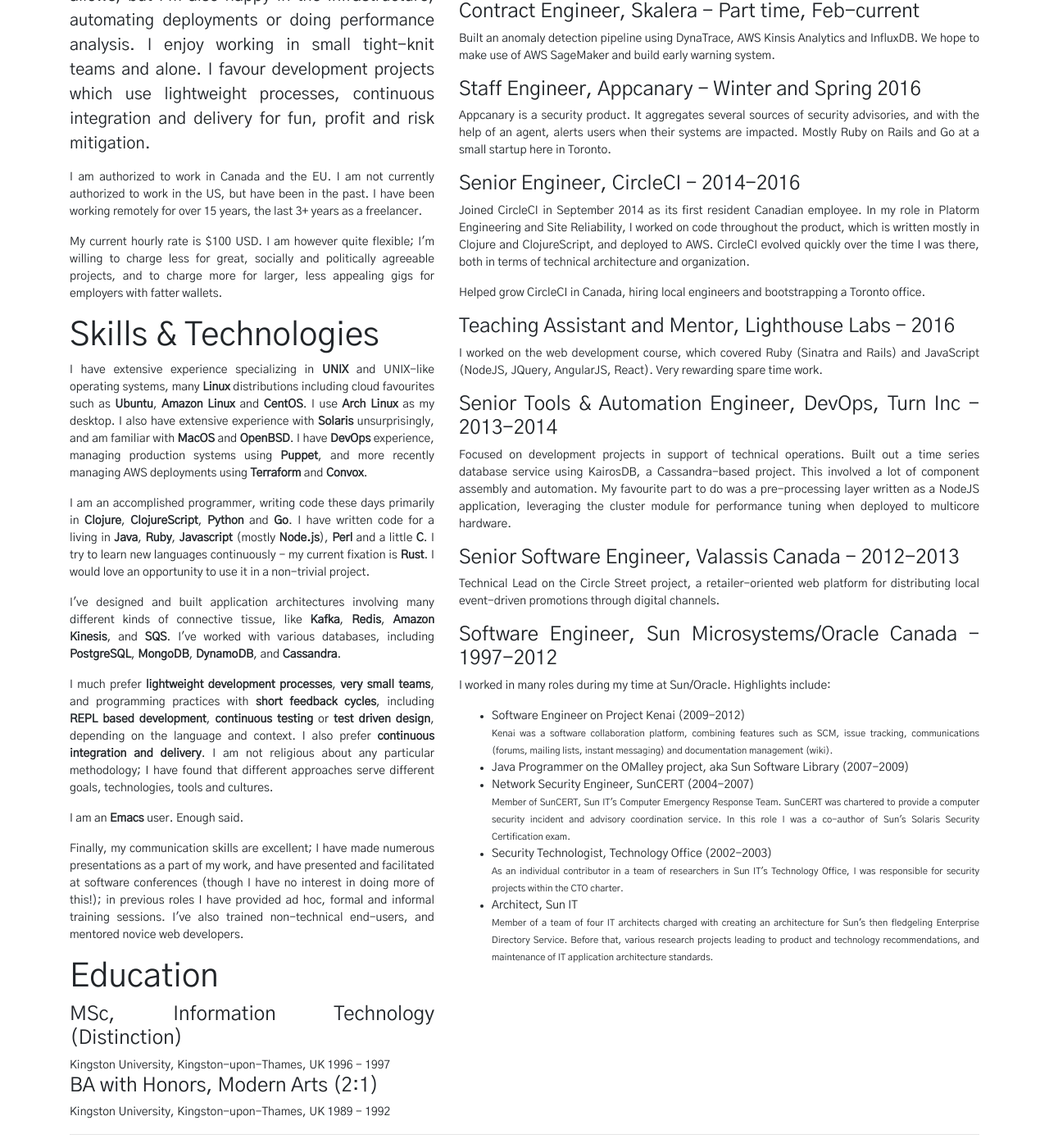
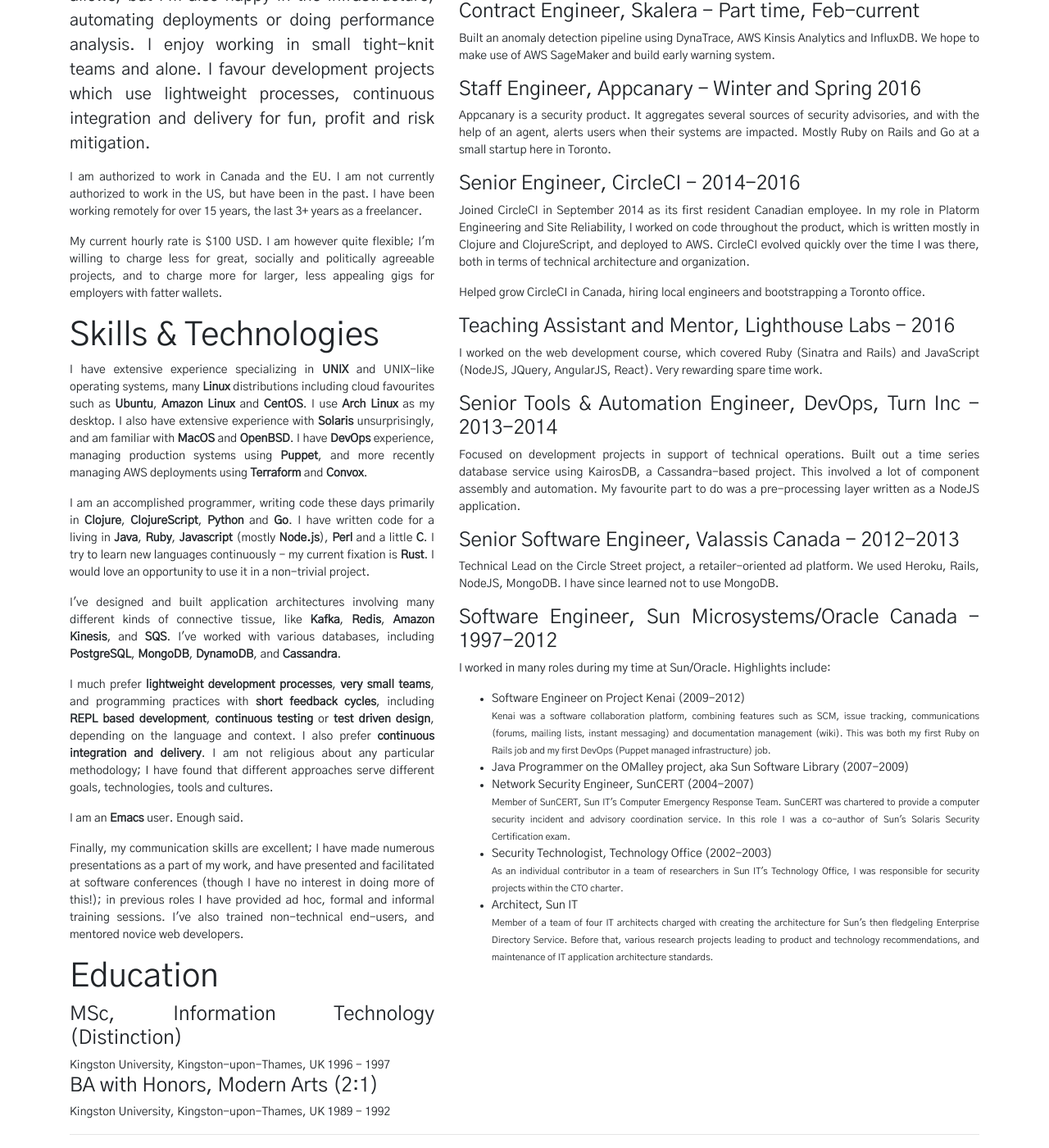
Before and after one commit to j0ni/j0ni.github.io, a Jekyll site: the page built from resume.html, in a window 1280 px wide and 1400 px high, scrolled down 550 px. Shown: the whole window at 82% size. Built offline with Jekyll 4.4.1, drawn with Linux system fonts in a browser that asks for light colours.

Commit message:
More updates

```diff
--- a/resume.html
+++ b/resume.html
@@ -222,8 +222,7 @@
           out a time series database service using KairosDB, a Cassandra-based
           project. This involved a lot of component assembly and automation. My
           favourite part to do was a pre-processing layer written as a NodeJS
-          application, leveraging the cluster module for performance tuning when
-          deployed to multicore hardware.
+          application.
         </p>
       </section>
 
@@ -231,9 +230,9 @@
         <h4>Senior Software Engineer, Valassis Canada - 2012-2013</h4>
 
         <p>
-          Technical Lead on the Circle Street project, a retailer-oriented web
-          platform for distributing local event-driven promotions through
-          digital channels.
+          Technical Lead on the Circle Street project, a retailer-oriented ad
+          platform. We used Heroku, Rails, NodeJS, MongoDB. I have since learned
+          not to use MongoDB.
         </p>
       </section>
 
@@ -250,7 +249,9 @@
             <small>
               Kenai was a software collaboration platform, combining features
               such as SCM, issue tracking, communications (forums, mailing lists,
-              instant messaging) and documentation management (wiki).
+              instant messaging) and documentation management (wiki). This was
+              both my first Ruby on Rails job and my first DevOps (Puppet
+              managed infrastructure) job.
             </small>
           </li>
 
@@ -258,10 +259,10 @@
 
           <li>Network Security Engineer, SunCERT (2004-2007)<br/>
             <small>
-              Member of SunCERT, Sun IT's Computer Emergency Response Team. SunCERT
-              was chartered to provide a computer security incident and advisory
-              coordination service.  In this role I was a co-author of Sun's Solaris
-              Security Certification exam.
+              Member of SunCERT, Sun IT's Computer Emergency Response Team.
+              SunCERT was chartered to provide a computer security incident and
+              advisory coordination service. In this role I was a co-author of
+              Sun's Solaris Security Certification exam.
             </small>
           </li>
 
@@ -275,7 +276,7 @@
 
           <li>Architect, Sun IT<br/>
             <small>
-              Member of a team of four IT architects charged with creating an
+              Member of a team of four IT architects charged with creating the
               architecture for Sun's then fledgeling Enterprise Directory
               Service. Before that, various research projects leading to product
               and technology recommendations, and maintenance of IT application
```
